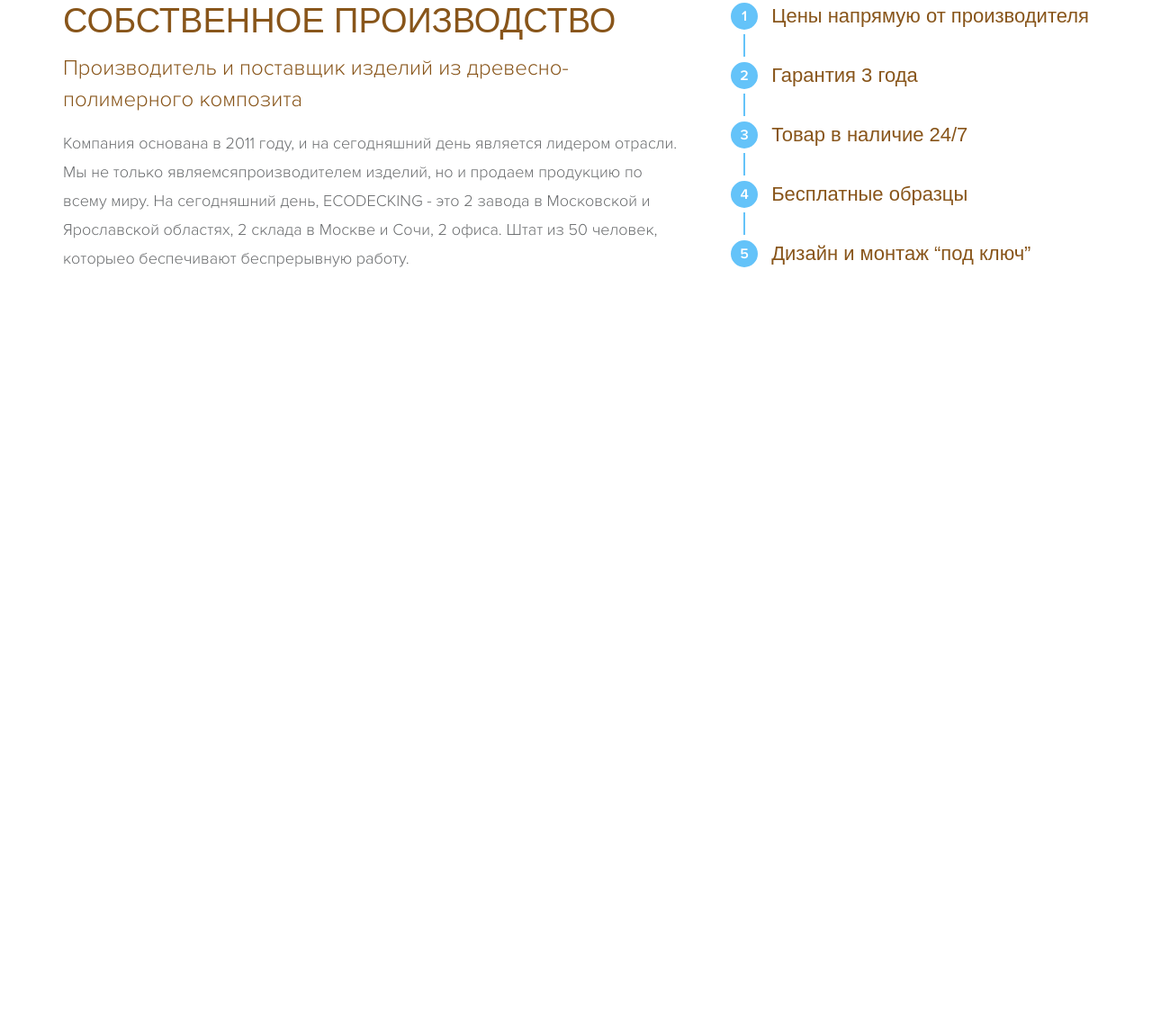
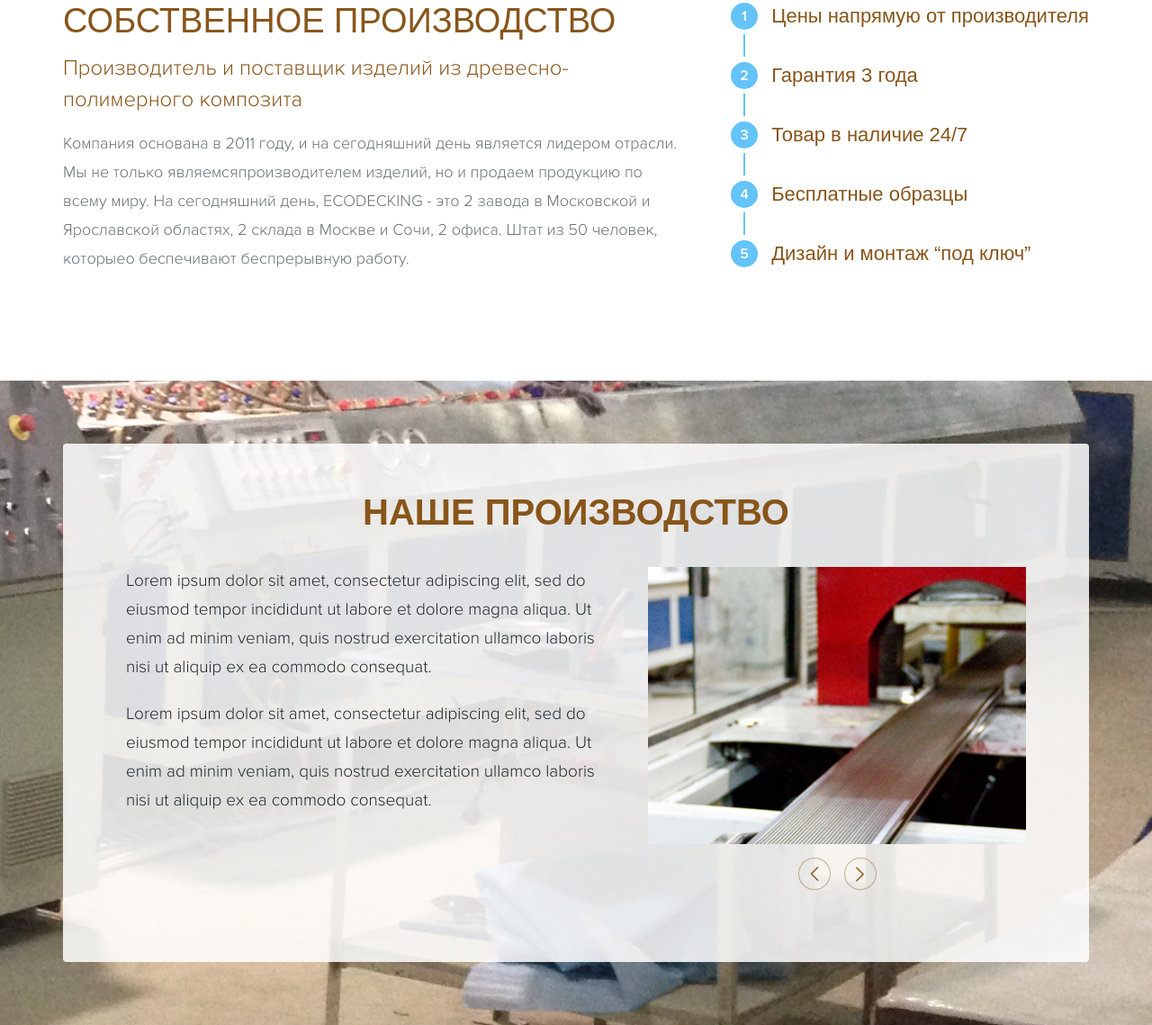
Before and after one commit to alexandr96b/TERRASA, a plain HTML site: page index.html in a window 1280 px wide. Shown: the part 4749-5888 px from the top of the page at 90% size. Before the commit the page ends 5172 px from the top, so only its background shows below. Drawn offline with nearby package versions, Linux system fonts and the light colour scheme; some packages are replaced by stand-ins of ours; a web font is replaced by a local one.

Commit message:
add section production

```diff
--- a/css/style.css
+++ b/css/style.css
@@ -841,3 +841,74 @@ textarea{
 .b-advantages-item:last-child .b-advantages-item__ico:after{
 	display: none;
 }
+
+/* -------------- b-production -------------- */
+.b-production{
+	background: url(../images/b-production-bg.jpg) center top no-repeat;
+	background-size: cover;
+	padding: 70px 0;
+	-webkit-box-sizing: border-box;
+	-moz-box-sizing: border-box;
+	box-sizing: border-box;
+}
+.b-production-content{
+	background: rgba(255, 255, 255, 0.85);
+	border-radius: 4px;
+	padding: 50px 70px 80px 70px;
+	-webkit-box-sizing: border-box;
+	-moz-box-sizing: border-box;
+	box-sizing: border-box;
+}
+.b-production-content .b-title{
+	margin: 0 0 35px 0;
+}
+.b-production-wrap{
+	display: flex;
+	justify-content: space-between;
+	align-items: flex-start;
+}
+.b-production-text{
+	margin: 0 55px 0 0;
+	flex-grow: 1;
+}
+.b-production-text p{
+	color: #212529;
+	font-family: "ProximaNova";
+	font-size: 19px;
+	font-weight: 300;
+	line-height: 32px;
+	margin: 0 0 20px 0;
+}
+.b-production-text:last-child{
+	margin: 0;
+}
+.b-production-right{
+	width: 420px;
+	flex-shrink: 0;
+}
+.b-production-slider{
+
+}
+.b-arrow{
+	width: 36px;
+	height: 36px;
+	border: 0.75px solid rgba(146, 99, 45, 0.48);
+	-webkit-box-sizing: border-box;
+	-moz-box-sizing: border-box;
+	box-sizing: border-box;
+	border-radius: 100%;
+	text-indent: -99999px;
+}
+.b-arrow__prev{
+	background: url(../images/prev-arrow.png) center no-repeat;
+	margin: 0 15px 0 0;
+}
+.b-arrow__next{
+	background: url(../images/next-arrow.png) center no-repeat;
+}
+.b-production-nav{
+	display: flex;
+	justify-content: center;
+	align-items: center;
+	margin: 15px 0 0 0;
+}
--- a/index.html
+++ b/index.html
@@ -645,6 +645,48 @@
 		</section>
 		<!-- end b-advantages -->
 
+		<!-- begin b-production -->
+		<section class="b-production">
+			<div class="container">
+				<div class="row">
+					<div class="col-xl">
+						<div class="b-production-content">
+							<div class="b-title">
+								<h2 class="b-title-item">наше производство</h2>
+							</div>
+							<div class="b-production-wrap">
+								<div class="b-production-text">
+									<p>Lorem ipsum dolor sit amet, consectetur adipiscing elit, sed do
+									eiusmod tempor incididunt ut labore et dolore magna aliqua. Ut
+									enim ad minim veniam, quis nostrud exercitation ullamco laboris
+									nisi ut aliquip ex ea commodo consequat. </p>
+									<p>Lorem ipsum dolor sit amet, consectetur adipiscing elit, sed do
+									eiusmod tempor incididunt ut labore et dolore magna aliqua. Ut
+									enim ad minim veniam, quis nostrud exercitation ullamco laboris
+									nisi ut aliquip ex ea commodo consequat. </p>
+								</div>
+								<div class="b-production-right">
+									<div class="b-production-slider">
+										<div class="b-production-slider__item">
+											<img src="images/b-production-slider__item__img.jpg" alt="">
+										</div>
+										<div class="b-production-slider__item">
+											<img src="images/b-production-slider__item__img.jpg" alt="">
+										</div>
+										<div class="b-production-slider__item">
+											<img src="images/b-production-slider__item__img.jpg" alt="">
+										</div>
+									</div>
+									<div class="b-production-nav"></div>
+								</div>
+							</div>
+						</div>
+					</div>
+				</div>
+			</div>
+		</section>
+		<!-- end b-production -->
+
 
 		<!-- begin b-footer -->
 		<footer class="b-footer">
--- a/js/script.js
+++ b/js/script.js
@@ -1,52 +1,65 @@
 $(document).ready(function () {
 
-timer(3300, '.b-timer__item .hour', '.b-timer__item .min', '.b-timer__item .sec');
 
-function timer(value, hourBlock, minBlock, secBlock){
-
-        var timerValue = value;
-
-        function time(timestamp){
-          if (timestamp < 0) timestamp = 0;
-
-
-          var mins = Math.floor((timestamp)/60);
-          var secs = Math.floor(timestamp - mins*60);
-          var left_hour = Math.floor( 60 / 60 );
-
-
-          $(minBlock).text(function(){
-            if (mins < 10){
-              mins = "0" + mins;
-            }
-            return mins;
-          });
-          $(secBlock).text(function(){
-            if (secs < 10){
-              secs = "0" + secs;
-            }
-            return secs;
-          });
-        }
-        setInterval(function(){
-          timerValue = timerValue - 1;
-          if(timerValue==1)document.location.reload();
-          time(timerValue);
-        }, 1000);
-      }
-
-$('.b-foto-slider').slick({
+$('.b-production-slider').slick({
     slidesToShow: 1,
     slidesToScroll: 1,
     fade: false,
-    variableWidth: true,
-    infinity: true,
-    centerMode: true,
+    variableWidth: false,
     adaptiveHeight: true,
-    focusOnSelect: true,
     arrows: true,
+     appendArrows: '.b-production-nav',
+    nextArrow: '<button class="b-arrow b-arrow__next">→</button>',
+    prevArrow: '<button class="b-arrow b-arrow__prev">←</button>',
     dots: false
 });
+
+
+$('.b-foto-slider').slick({
+  slidesToShow: 1,
+  slidesToScroll: 1,
+  fade: false,
+  centerMode: true,
+  variableWidth: true,
+  adaptiveHeight: true,
+  arrows: true,
+  nextArrow: '<button class="b-arrow b-arrow__next">→</button>',
+  prevArrow: '<button class="b-arrow b-arrow__prev">←</button>',
+  focusOnSelect: true,
+  responsive: [
+  {
+    breakpoint: 1200,
+    settings: {
+      slidesToShow: 1,
+      slidesToScroll: 1
+    }
+  },
+  {
+    breakpoint: 992,
+    settings: {
+      slidesToShow: 1,
+      slidesToScroll: 1
+    }
+  },
+  {
+    breakpoint: 768,
+    settings: {
+      slidesToShow: 1,
+      variableWidth: false,
+      centerMode: false,
+      adaptiveHeight: false,
+      slidesToScroll: 1
+    }
+  }
+  // You can unslick at a given breakpoint now by adding:
+  // settings: "unslick"
+  // instead of a settings object
+]
+});
+
+
+
+
 
 
 $(".b-nav__wrap a").click(function (event) {
```
Also changed, not shown: images/b-production-bg.jpg (added), images/b-production-slider__item__img.jpg (added), images/next-arrow.png (added), images/prev-arrow.png (added).
